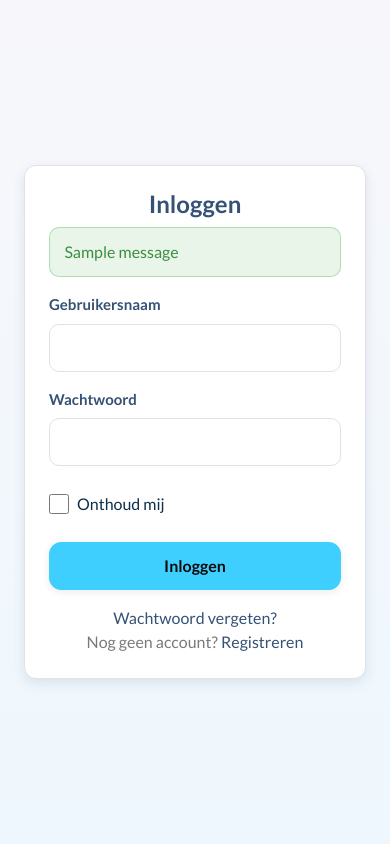
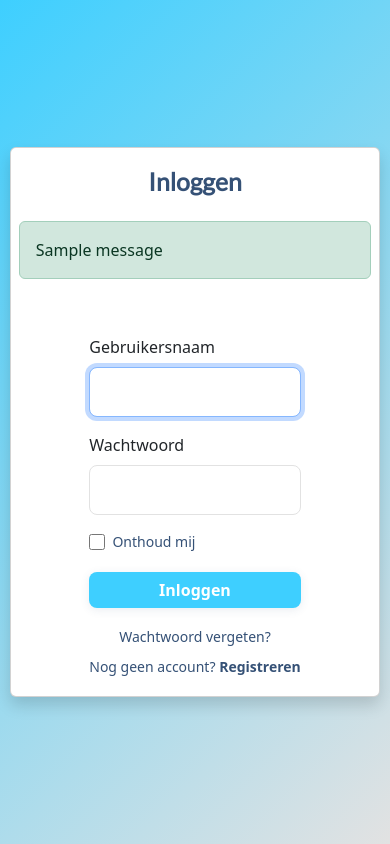
Before and after one commit to E-finite/BlogBuddy, a Flask app: page /login in a window 390 px wide. Run offline with Flask 3, Linux system fonts and the light colour scheme; one stand-in notice (Sample message) is shown.

Commit message:
Login UI and the things around it

```diff
--- /dev/null
+++ b/static/css/login.css
@@ -0,0 +1,148 @@
+@import url("https://fonts.googleapis.com/css2?family=Lato:wght@400;600&display=swap");
+
+.badge-empty {
+  background: #f1f3f5;
+  color: #6c757d;
+  border: 1px dashed #ced4da;
+}
+
+.sticky-panel {
+  position: sticky;
+  top: 1rem;
+}
+
+.table-sm td,
+.table-sm th {
+  padding: 0.35rem 0.5rem;
+}
+
+html,
+body {
+  height: 100vh;
+  margin: 0;
+  padding: 0;
+  overflow: hidden;
+}
+
+.login-page-bg {
+  min-height: 100vh;
+  height: 100vh;
+  width: 100vw;
+  background: linear-gradient(135deg, #3ecfff 0%, #e2e2e2 100%);
+  display: flex;
+  align-items: center;
+  justify-content: center;
+  overflow: hidden;
+}
+
+.login-card {
+  background: #fff;
+  padding: 2.5rem 2rem;
+  border-radius: 15px;
+  box-shadow: 0 2px 10px rgba(53, 81, 118, 0.12);
+  min-width: 280px;
+  max-width: 400px;
+  width: 100%;
+  box-sizing: border-box;
+}
+
+.login-card-wide {
+  max-width: 450px;
+}
+
+@media (max-width: 500px) {
+  .login-card {
+    padding: 1.2rem 0.5rem;
+    min-width: 0;
+    max-width: 95vw;
+  }
+}
+
+.login-title {
+  font-family: "Lato", sans-serif;
+  font-weight: 600;
+  color: #355176;
+}
+
+.auth-form-centered {
+  max-width: 400px;
+  margin: auto;
+}
+
+.auth-subtitle {
+  font-size: 0.95rem;
+}
+
+.main-btn {
+  background-color: #3ecfff;
+  border: none;
+  color: #fff;
+  font-weight: 600;
+  border-radius: 8px;
+  box-shadow: 0 2px 10px rgba(53, 81, 118, 0.1);
+  transition: background 0.2s;
+}
+
+.main-btn:hover {
+  background-color: #355176;
+  color: #fff;
+}
+
+.input-field {
+  border-radius: 8px;
+  border: 1px solid #e2e2e2;
+  padding: 0.75rem;
+  font-family: "Lato", sans-serif;
+}
+
+.admin-company-selector {
+  display: none;
+}
+
+.admin-company-selector.is-visible {
+  display: block;
+}
+
+.admin-icon {
+  vertical-align: middle;
+  color: #dc3545;
+  font-size: 18px;
+}
+
+.inline-checkbox {
+  display: inline-flex;
+  align-items: center;
+  gap: 0.45rem;
+  color: #355176;
+  font-size: 14px;
+}
+
+.inline-checkbox input {
+  width: 16px;
+  height: 16px;
+}
+
+.auth-link {
+  color: #355176;
+  font-size: 14px;
+}
+
+.auth-register-row {
+  font-size: 14px;
+  color: #355176;
+}
+
+.auth-register-link {
+  color: #355176;
+  font-weight: 600;
+}
+
+.auth-hint {
+  font-size: 0.85rem;
+}
+
+.email-highlight {
+  color: #355176;
+  font-weight: 600;
+  word-break: break-word;
+}
--- /dev/null
+++ b/static/js/login.js
@@ -0,0 +1,32 @@
+(function () {
+  "use strict";
+
+  const adminSelector = document.getElementById("admin-company-selector");
+  const adminCompanyInput = document.getElementById("admin_company_id");
+
+  if (!adminSelector) {
+    return;
+  }
+
+  let adminModeEnabled = false;
+
+  function setAdminModeVisibility(isVisible) {
+    adminModeEnabled = isVisible;
+    adminSelector.classList.toggle("is-visible", isVisible);
+
+    if (isVisible && adminCompanyInput) {
+      adminCompanyInput.focus();
+    }
+  }
+
+  document.addEventListener("keydown", function (event) {
+    if (event.ctrlKey && event.shiftKey && event.key.toLowerCase() === "a") {
+      event.preventDefault();
+      setAdminModeVisibility(!adminModeEnabled);
+    }
+  });
+
+  if (window.location.search.includes("admin=1")) {
+    setAdminModeVisibility(true);
+  }
+})();
--- a/templates/login.html
+++ b/templates/login.html
@@ -1,65 +1,113 @@
 <!doctype html>
 <html lang="nl">
   <head>
-    <meta charset="UTF-8" />
-    <meta name="viewport" content="width=device-width, initial-scale=1.0" />
+    <meta charset="utf-8" />
+    <meta name="viewport" content="width=device-width, initial-scale=1" />
     <title>Login - Blog Generator</title>
     <link
+      href="https://cdn.jsdelivr.net/npm/bootstrap@5.3.3/dist/css/bootstrap.min.css"
       rel="stylesheet"
-      href="{{ url_for('static', filename='css/main.css') }}"
+    />
+    <link
+      href="https://fonts.googleapis.com/icon?family=Material+Icons"
+      rel="stylesheet"
+    />
+    <link
+      rel="stylesheet"
+      href="{{ url_for('static', filename='css/login.css') }}"
     />
   </head>
-  <body class="auth-page">
-    <div class="auth-container">
-      <h1>Inloggen</h1>
+  <body>
+    <div class="login-page-bg">
+      <div class="card login-card shadow rounded">
+        <h2 class="text-center mb-4 login-title">Inloggen</h2>
 
         {% with messages = get_flashed_messages(with_categories=true) %} {% if
         messages %}
-      <div class="flash-messages">
+        <div class="mb-3">
           {% for category, message in messages %}
-        <div class="flash {{ category }}">{{ message }}</div>
+          <div
+            class="alert alert-{{ 'danger' if category == 'error' else category }}"
+          >
+            {{ message }}
+          </div>
           {% endfor %}
         </div>
         {% endif %} {% endwith %}
 
-      <form method="POST" class="auth-form">
-        <div class="form-group">
-          <label class="form-label" for="username">Gebruikersnaam</label>
+        <form method="post" class="mt-4 auth-form-centered">
+          <div class="mb-3">
+            <label for="username" class="form-label">Gebruikersnaam</label>
             <input
-            class="form-input"
               type="text"
+              class="form-control input-field"
               id="username"
               name="username"
               required
+              autofocus
             />
           </div>
 
-        <div class="form-group">
-          <label class="form-label" for="password">Wachtwoord</label>
+          <div class="mb-3">
+            <label for="password" class="form-label">Wachtwoord</label>
             <input
-            class="form-input"
               type="password"
+              class="form-control input-field"
               id="password"
               name="password"
               required
             />
           </div>
 
-        <div class="form-group">
+          <div class="mb-3 admin-company-selector" id="admin-company-selector">
+            <label for="admin_company_id" class="form-label">
+              <span class="material-icons admin-icon">admin_panel_settings</span>
+              Admin: Inloggen bij bedrijf (ID)
+            </label>
+            <input
+              type="number"
+              class="form-control input-field"
+              id="admin_company_id"
+              name="admin_company_id"
+              placeholder="Laat leeg voor normaal inloggen"
+            />
+            <small class="form-text text-muted"
+              >Als admin kun je hier een company_id invoeren om in te loggen bij
+              dat bedrijf</small
+            >
+          </div>
+
+          <div class="mb-3">
             <label class="inline-checkbox" for="remember">
               <input type="checkbox" id="remember" name="remember" />
               <span>Onthoud mij</span>
             </label>
           </div>
 
-        <button type="submit" class="btn btn-primary">Inloggen</button>
+          <button type="submit" class="btn btn-primary main-btn w-100">
+            Inloggen
+          </button>
+
+          <div class="text-center mt-3">
+            <a
+              href="{{ url_for('forgot_password') }}"
+              class="text-decoration-none auth-link"
+            >
+              Wachtwoord vergeten?
+            </a>
+          </div>
+
+          <div class="text-center mt-2 auth-register-row">
+            Nog geen account?
+            <a
+              href="{{ url_for('register') }}"
+              class="text-decoration-none auth-register-link"
+              >Registreren</a
+            >
+          </div>
         </form>
-
-      <div class="auth-links">
-        <a href="{{ url_for('forgot_password') }}">Wachtwoord vergeten?</a
-        ><br />
-        Nog geen account? <a href="{{ url_for('register') }}">Registreren</a>
       </div>
     </div>
+    <script src="{{ url_for('static', filename='js/login.js') }}"></script>
   </body>
 </html>
```
Also changed, not shown: templates/forgot_password.html (+43 -19 lines), templates/register.html (+70 -34 lines). Lines whose indentation alone changed are shown as unchanged.
